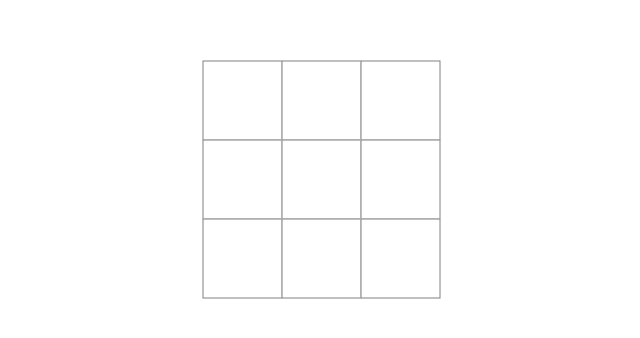
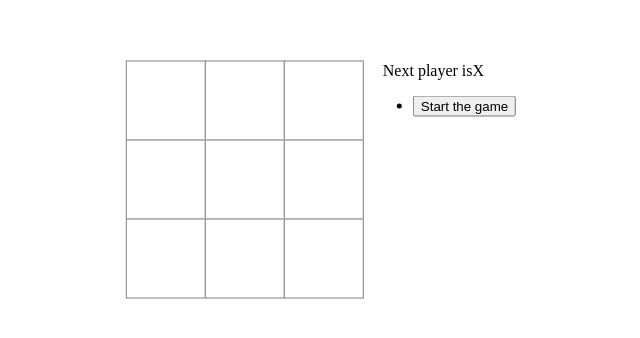
Before and after one commit to richaa-shah/tic-tac-toe, a React app: page / in a window 1280 px wide. Shown: the part 220-558 px from the top of the page, without its empty margins (319-959 px from the left). Built offline with nearby package versions, Linux system fonts and the light colour scheme.

Commit message:
Calculate winner

```diff
--- a/src/Components/Game.js
+++ b/src/Components/Game.js
@@ -13,10 +13,21 @@ export default class Game extends Component {
       ]
     }
   }
+
+  jumpTo(step){
+    this.setState({
+      stepNumber: step,
+      xIsNext: (step%2) === 0
+    })
+  }
   handleClick(i){
     const history = this.state.history.slice(0,this.state.stepNumber+1);
     const current = history[history.length-1];
     const squares = current.squares.slice();
+    const winner = calcWinner(squares);
+    if(winner || squares[i]){
+      return;
+    }
 
     squares[i] = this.state.xIsNext ? 'X' : 'O';
     this.setState({
@@ -30,15 +41,58 @@ export default class Game extends Component {
   render() {
     const history = this.state.history;
     const current = history[this.state.stepNumber];
+    const winner = calcWinner(current.squares);
+    const moves = history.map((step,move)=>{
+      const desc = move? 'Go to #' + move:'Start the game'
+      return (
+        <li key={move}>
+        <button onClick={()=> {this.jumpTo(move)}}>
+          {desc}
+        </button>
+        </li>
+      )
+    });
+    let status;
+    if(winner){
+      status = "Winner is " + winner;
+    } else {
+      status = "Next player is" + (this.state.xIsNext? 'X':'O');
+    }
+
+
     return (
       <div className="game">
       <div className="game-board">
       <Board onClick={(i)=>this.handleClick(i)}
       squares={current.squares} />
       </div>
+      <div className='gameInfo'>
+      <div>{status}</div>
+      <ul>{moves}</ul>
+      </div>
       </div>
     )
   }
+}
 
+function calcWinner(squares){
+  const lines = [
+     [0,1,2],
+     [3,4,5],
+     [6,7,8],
+     [0,3,6],
+     [1,4,7],
+     [2,5,8],
+     [2,4,6],
+     [0,4,8]
+  ];
+
+  for(let i=0; i<lines.length; i++){
+    const [a,b,c] = lines[i];
+    if(squares[a] && squares[a] === squares[b] && squares[b] === squares[c]){
+      return squares[a];
+    }
+  }
+  return null;
 
 }
--- a/src/styles.css
+++ b/src/styles.css
@@ -29,3 +29,12 @@
   flex-direction: row;
   margin: 0 auto;
 }
+ul {
+  padding-left: 30px;
+}
+.gameInfo {
+  margin-left: 20px;
+}
+.status {
+  margin-bottom: 10px
+}
```
